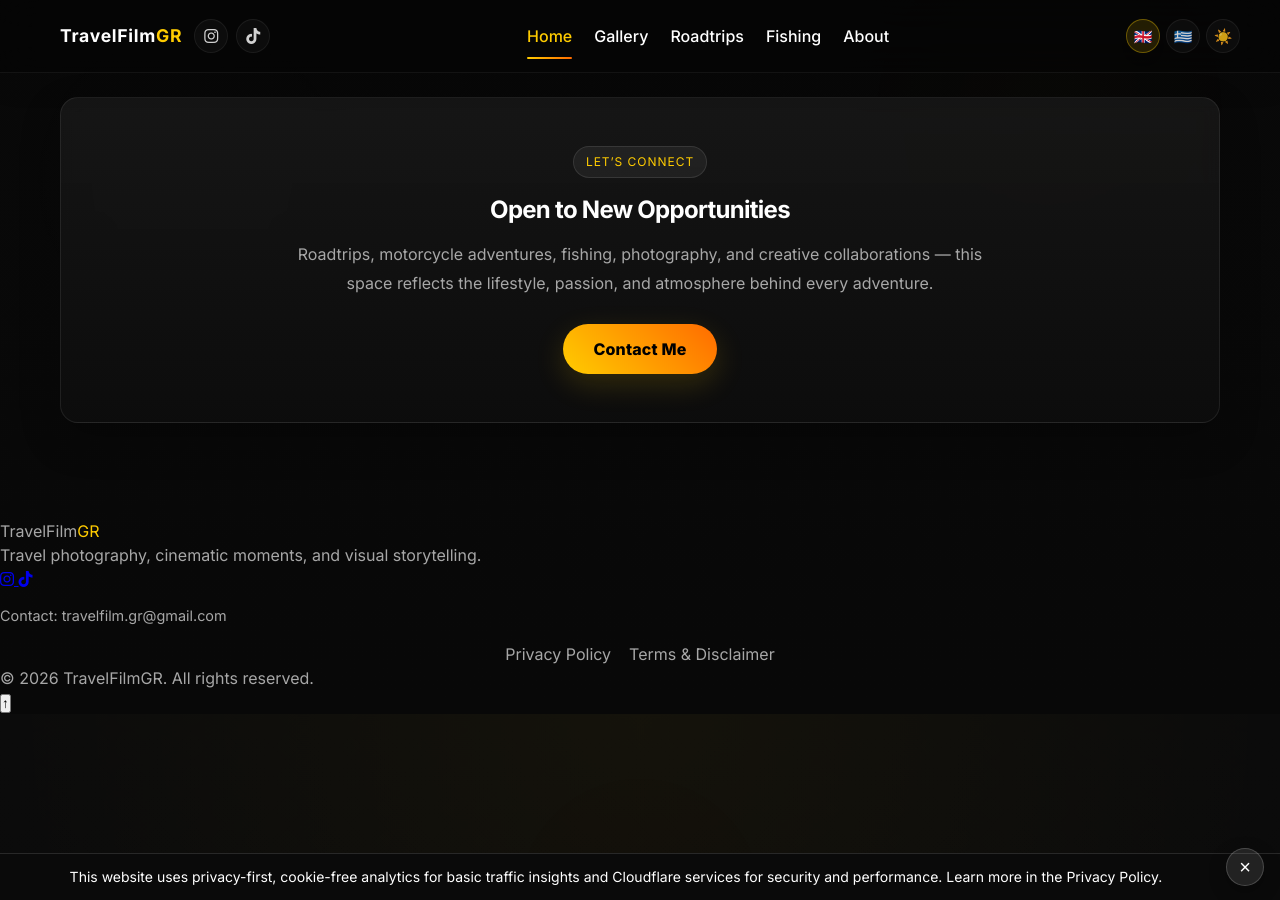
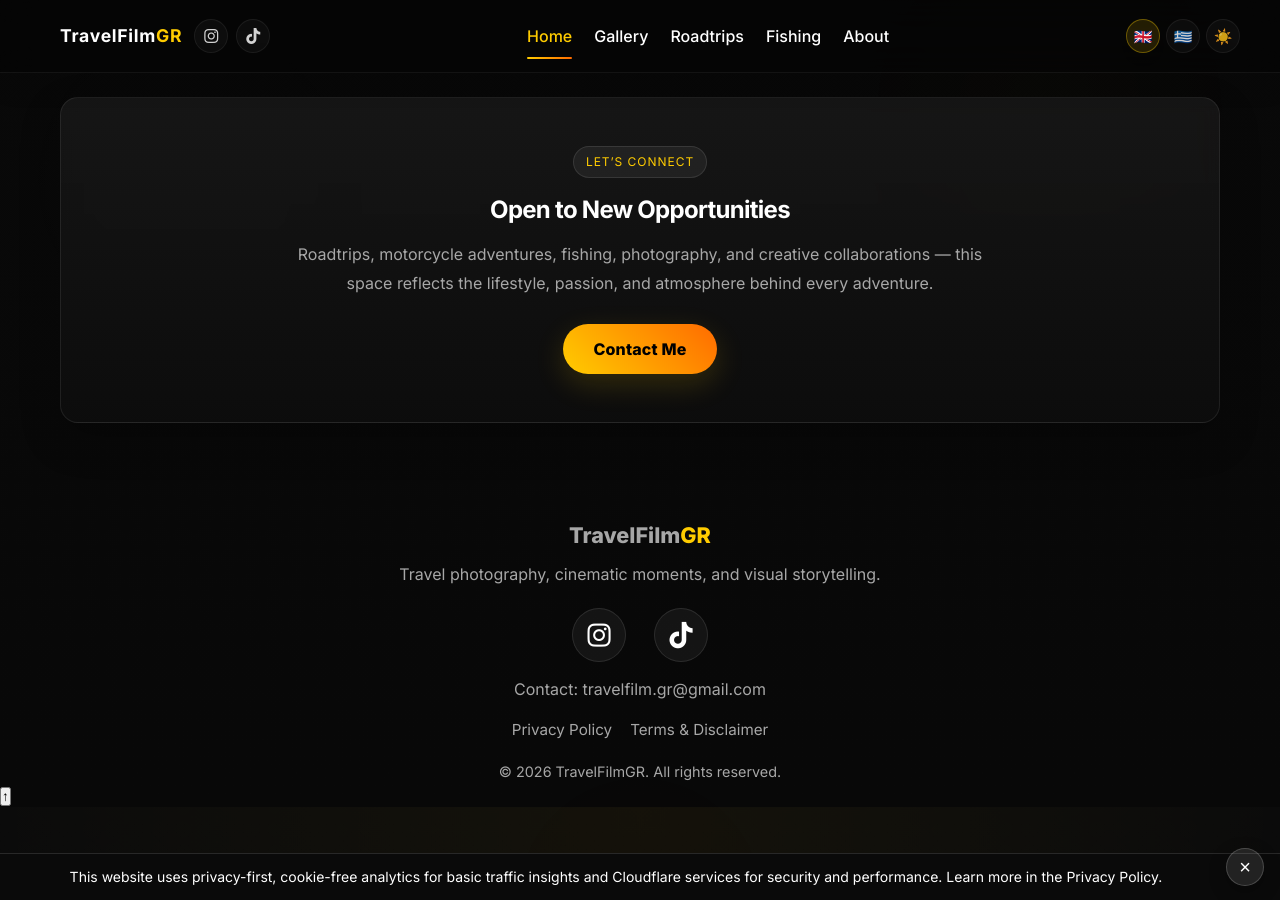
Before and after one commit to travelfilmgr/travelfilmgr.github.io, a Jekyll site: the page built from index.md, in a window 1280 px wide and 900 px high, scrolled down 2781 px. Built offline with Jekyll 4.4.1, drawn with Linux system fonts in a browser that asks for light colours.

Commit message:
Update style.css

```diff
--- a/assets/css/style.css
+++ b/assets/css/style.css
@@ -1789,3 +1789,148 @@ html[data-theme="light"] .post-bottom-link {
     scroll-behavior: auto !important;
   }
 }
+
+/* =========================
+   FOOTER - LARGER & CENTERED
+========================= */
+
+footer {
+  width: 100%;
+  text-align: center;
+}
+
+.footer-container {
+  width: 100%;
+  display: flex;
+  flex-direction: column;
+  align-items: center;
+  justify-content: center;
+  text-align: center;
+}
+
+.footer-logo {
+  font-size: 1.35rem;
+  font-weight: 800;
+  margin-bottom: 10px;
+}
+
+.footer-desc {
+  font-size: 1rem;
+  line-height: 1.7;
+  max-width: 600px;
+  text-align: center;
+}
+
+.footer-social {
+  width: 100%;
+  display: flex;
+  align-items: center;
+  justify-content: center;
+  gap: 28px;
+  margin-top: 20px;
+}
+
+.footer-social a {
+  display: inline-flex;
+  align-items: center;
+  justify-content: center;
+  width: 54px;
+  height: 54px;
+  margin: 0;
+  padding: 0;
+  border-radius: 50%;
+  color: var(--text);
+  background: rgba(255,255,255,0.05);
+  border: 1px solid rgba(255,255,255,0.10);
+  text-decoration: none;
+  font-size: 1.65rem;
+  transition:
+    transform var(--transition),
+    color var(--transition),
+    background var(--transition),
+    border-color var(--transition),
+    box-shadow var(--transition);
+}
+
+.footer-social a::after {
+  display: none;
+}
+
+html[data-theme="light"] .footer-social a {
+  color: var(--text);
+  background: rgba(0,0,0,0.03);
+  border-color: rgba(0,0,0,0.08);
+}
+
+.footer-social a:hover {
+  color: var(--primary);
+  background: rgba(255,204,0,0.10);
+  border-color: rgba(255,204,0,0.30);
+  transform: translateY(-3px) scale(1.05);
+  box-shadow: 0 12px 28px rgba(0,0,0,0.20);
+}
+
+.footer-container > p:not(.footer-logo):not(.footer-desc):not(.footer-copy) {
+  font-size: 1rem !important;
+  line-height: 1.7;
+  text-align: center;
+}
+
+.footer-container > p:not(.footer-logo):not(.footer-desc):not(.footer-copy) a {
+  font-size: 1rem;
+}
+
+.footer-container > div:last-of-type {
+  display: flex;
+  justify-content: center !important;
+  align-items: center;
+  text-align: center;
+  gap: 18px;
+  flex-wrap: wrap;
+  width: 100%;
+}
+
+.footer-container > div:last-of-type a {
+  font-size: 0.95rem;
+}
+
+.footer-copy {
+  font-size: 0.9rem;
+  line-height: 1.6;
+  text-align: center;
+  margin-top: 18px;
+}
+
+@media (max-width: 768px) {
+  .footer-social {
+    gap: 22px;
+    margin-top: 18px;
+  }
+
+  .footer-social a {
+    width: 50px;
+    height: 50px;
+    font-size: 1.5rem;
+  }
+
+  .footer-logo {
+    font-size: 1.25rem;
+  }
+
+  .footer-desc {
+    font-size: 0.95rem;
+    padding: 0 16px;
+  }
+
+  .footer-container > div:last-of-type {
+    gap: 14px !important;
+  }
+
+  .footer-container > div:last-of-type a {
+    font-size: 0.9rem;
+  }
+
+  .footer-copy {
+    font-size: 0.85rem;
+  }
+}
```
